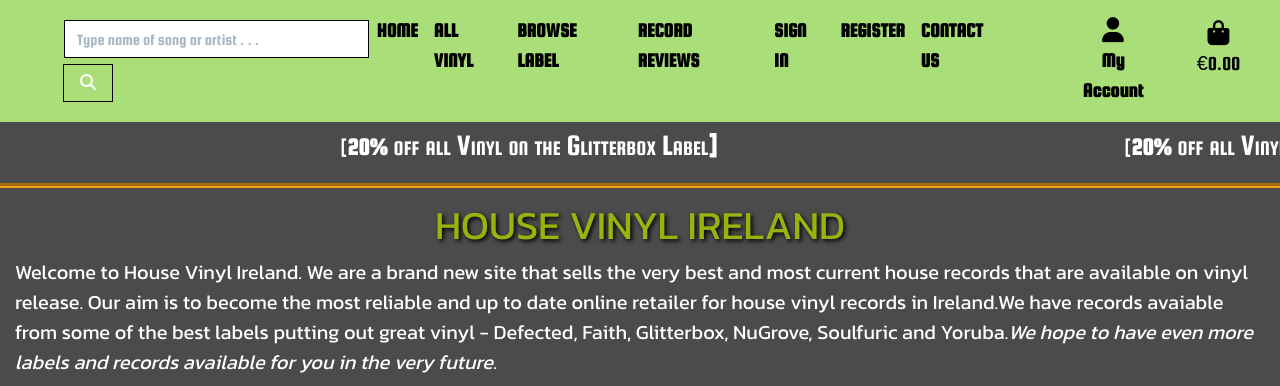
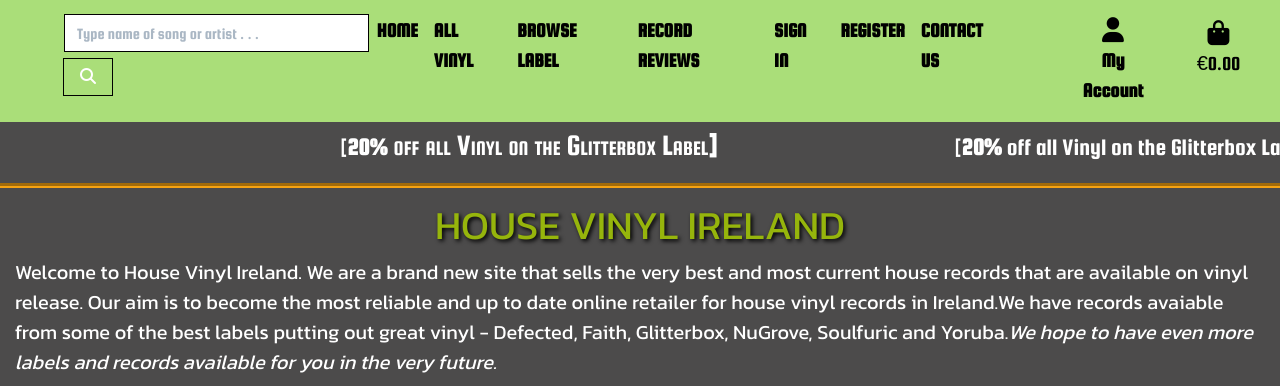
Before and after one commit to David-Maura-Rodgers/House-Vinyl-Ireland, a Django app: page / in a window 1280 px wide. Shown: the top 386 px of the page. Run offline with Django 3.2, Linux system fonts and the light colour scheme; some libraries are stand-ins or nearby versions.

Commit message:
edit: maremove stray tags on home page

```diff
--- a/home_page/templates/home_page/index.html
+++ b/home_page/templates/home_page/index.html
@@ -18,11 +18,10 @@
             <div class="col-12 md-6 p-3 text-white" id="scroll-container">
                 <h4 class="m-0 py-1 text-nowrap" id="scroll">
                     [<strong>20%</strong><span id="banner-text"> off all Vinyl on the Glitterbox Label<strong>]</strong></span>
-                    &nbsp&nbsp&nbsp&nbsp&nbsp&nbsp&nbsp&nbsp&nbsp&nbsp&nbsp&nbsp&nbsp&nbsp&nbsp&nbsp&nbsp&nbsp&nbsp&nbsp&nbsp&nbsp&nbsp
-                    &nbsp&nbsp&nbsp&nbsp&nbsp&nbsp&nbsp&nbsp&nbsp&nbsp&nbsp&nbsp&nbsp&nbsp&nbsp&nbsp&nbsp&nbsp&nbsp&nbsp&nbsp&nbsp&nbsp
-                    &nbsp&nbsp&nbsp&nbsp&nbsp&nbsp&nbsp&nbsp&nbsp&nbsp&nbsp&nbsp&nbsp&nbsp&nbsp&nbsp&nbsp&nbsp&nbsp&nbsp&nbsp&nbsp&nbsp
-                    &nbsp&nbsp&nbsp&nbsp&nbsp&nbsp&nbsp&nbsp&nbsp&nbsp
-                    [<strong>20%</strong><span id="banner-text"> off all Vinyl on the Glitterbox Label<strong>]</strong></span>
+                    &nbsp;&nbsp;&nbsp;&nbsp;&nbsp;&nbsp;&nbsp;&nbsp;&nbsp;&nbsp;&nbsp;&nbsp;&nbsp;&nbsp;&nbsp;&nbsp;&nbsp;&nbsp;
+                    &nbsp;&nbsp;&nbsp;&nbsp;&nbsp;&nbsp;&nbsp;&nbsp;&nbsp;&nbsp;&nbsp;&nbsp;&nbsp;&nbsp;&nbsp;&nbsp;&nbsp;&nbsp;
+                    &nbsp;&nbsp;&nbsp;&nbsp;&nbsp;&nbsp;&nbsp;&nbsp;&nbsp;
+                    [<strong>20%</strong><span> off all Vinyl on the Glitterbox Label<strong>]</strong></span>
                 </h4>
             </div>
             <div>
--- a/templates/base.html
+++ b/templates/base.html
@@ -10,7 +10,7 @@
         <meta name="viewport" content="width=device-width, initial-scale=1, shrink-to-fit=no">
 
         <!-- SEO Keywords -->
-        <meta name="viewport" content="width=device-width, initial-scale=1"/>
+        <meta name="viewport" content="width=device-width, initial-scale=1">
         <meta name="keywords" content="house music, house vinyl, house vinyl ireland, records, house records">
         <meta name="description" content="House Vinyl Ireland, House, Vinyl">
     {% endblock %}
@@ -53,7 +53,7 @@
     <!-- Load in the main nav bar -->
     <header class="container-fluid fixed-top">
         <div class="row" id="main-nav">
-            <nav class="navbar navbar-expand-lg navbar-light w-100" id="main-nav">
+            <nav class="navbar navbar-expand-lg navbar-light w-100">
                 <button class="navbar-toggler" type="button" data-toggle="collapse" data-target="#main-nav"
                     aria-controls="main-nav" aria-expanded="false" aria-label="Toggle navigation">
                     <span class="navbar-toggler-icon"></span>
--- a/templates/includes/main-nav.html
+++ b/templates/includes/main-nav.html
@@ -1,26 +1,24 @@
-<div class="collapse navbar-collapse" id="main-nav">
+<div class="collapse navbar-collapse">
     <ul class="navbar-nav ml-5">
 
         <!-- Links available to all visitors -->
         <li class="nav-item">
-            <div id="searchbar">
-                {% block searchbar %}
-                {% include 'includes/searchbar.html' %}
-                {% endblock %}
-            </div>
+            {% block searchbar %}
+            {% include 'includes/searchbar.html' %}
+            {% endblock %}
         </li>
         <li class="nav-item">
             <a class="nav-link text-black font-weight-bold" href="{% url 'home' %}" aria-label="link to home page">
-            <span class="span-nav">Home</a></span>
+            <span class="span-nav">Home</span></a>
         </li>
         <li class="nav-item">
             <a class="nav-link text-black font-weight-bold" href="{% url 'products' %}" aria-label="link to records page">
-            <span class="span-nav">All Vinyl</a></span>
+            <span class="span-nav">All Vinyl</span></a>
         </li>
         <li class="nav-item dropdown">
             <a class="nav-link text-black font-weight-bold" href="{% url 'products' %}" aria-label="link to records page"
             id="all-products-link" data-toggle="dropdown" aria-haspopup="true" aria-expanded="false">
-                <span class="span-nav">Browse Label</a></span>
+                <span class="span-nav">Browse Label</span></a>
             <div class="dropdown-menu border-0" aria-labelledby="all-products-link">
                 <a href="{% url 'products' %}?label=Defected" class="dropdown-item">Defected</a>
                 <a href="{% url 'products' %}?label=Faith" class="dropdown-item">Faith</a>
@@ -34,8 +32,8 @@
         <!-- Links are shown only to authenticated user -->
         <li class="nav-item dropdown">
             <a class="nav-link text-black font-weight-bold" href="#" aria-label="link to reviews page"
-                id="user-options" data-toggle="dropdown" aria-haspopup="true" aria-expanded="false">
-                <span class="span-nav">Record Reviews</a></span>
+                data-toggle="dropdown" aria-haspopup="true" aria-expanded="false">
+                <span class="span-nav">Record Reviews</span></a>
             <div class="dropdown-menu border-0" aria-labelledby="user-options">
                 <a href="{% url 'posted_review' %}" class="dropdown-item">Posted Reviews</a>
                 {% if request.user.is_authenticated %}
@@ -49,31 +47,31 @@
             {% if request.user.is_superuser %}
             <li class="nav-item">
                 <a class="nav-link text-black font-weight-bold" href="{% url 'add_product' %}" aria-label="link to add product page">
-                <span class="span-nav">Store Management</a></span>
+                <span class="span-nav">Store Management</span></a>
             </li>
             {% endif %}
         <li class="nav-item">
             <a class="nav-link text-black font-weight-bold" href="{% url 'account_logout' %}" aria-label="link to sign out">
-            <span class="span-nav">Sign Out</a></span>
+            <span class="span-nav">Sign Out</span></a>
         </li>
 
         <!-- Links shown if user is not signed in -->
         {% else %}
         <li class="nav-item">
             <a class="nav-link text-black font-weight-bold" href="{% url 'account_login' %}" aria-label="link to sign in page">
-            <span class="span-nav">Sign In</a></span>
+            <span class="span-nav">Sign In</span></a>
 
         </li>
         <li class="nav-item">
             <a class="nav-link text-black font-weight-bold" href="{% url 'account_signup' %}" aria-label="link to sign up page">
-            <span class="span-nav">Register</a></span>
+            <span class="span-nav">Register</span></a>
         </li>
         {% endif %}
 
         <!-- Contact link available to all visitors -->
         <li class="nav-item mr-5">
             <a class="nav-link text-black font-weight-bold" href="{% url 'contact' %}" aria-label="link to contact us page">
-            <span class="span-nav">Contact Us</a></span>
+            <span class="span-nav">Contact Us</span></a>
         </li>
         <li class="list-inline-item dropdown">
             <a class="nav-link text-black font-weight-bold" href="#" id="user-options" data-toggle="dropdown" aria-haspopup="true"
--- a/templates/includes/searchbar.html
+++ b/templates/includes/searchbar.html
@@ -1,6 +1,6 @@
 <!-- searchbar displayed on main nav -->
 <form class="form" method="GET" action="{% url 'products' %}">
-    <div class="input-group mx-auto" id="searchbar">
+    <div class="input-group mx-auto">
         <input class="form-control border border-black rounded-0" type="text" name="q"
             id="searchbar" placeholder="Type name of song or artist . . .">
         <div class="input-group-append" id="search-btn">
```
